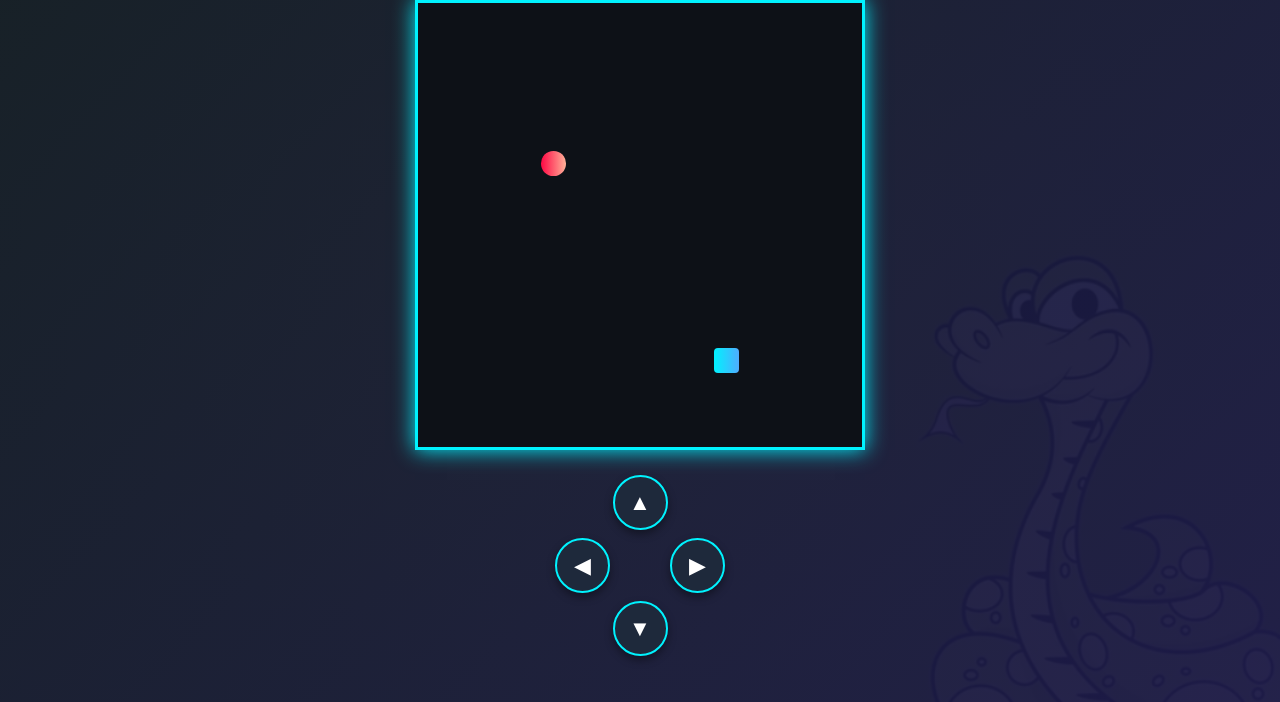
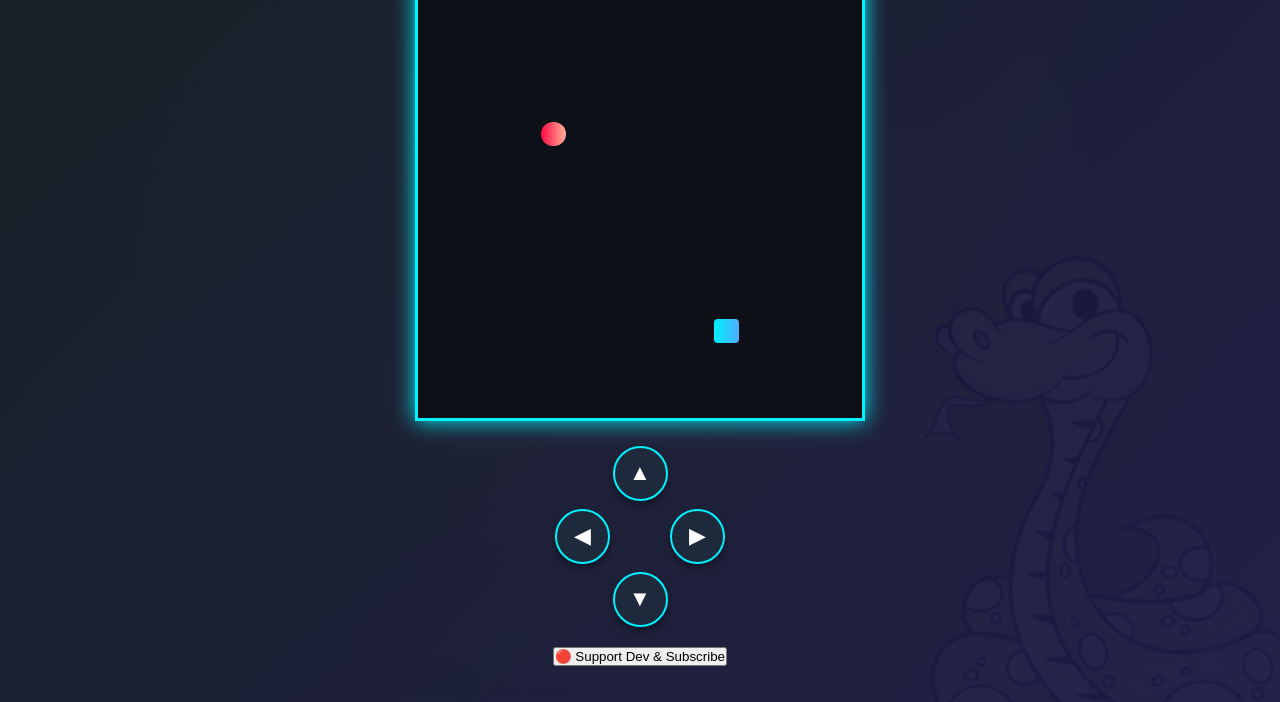
Before and after one commit to as88249571-ux/youtube-playables-snake, a plain HTML site: page index.html in a window 1280 px wide. Shown: the part 98-800 px from the top of the page. Drawn offline with Linux system fonts and the light colour scheme.

Commit message:
Update index.html

```diff
--- a/index.html
+++ b/index.html
@@ -7,6 +7,8 @@
     <!-- YouTube Playables SDK (इसे सबसे पहले लोड करना ज़रूरी है) -->
     <script src="https://www.youtube.com/game_api/v1"></script>
     <link rel="stylesheet" href="style.css">
+<script src="https://youtube.com"></script>
+
 </head>
 <body>
     <div class="body">
@@ -22,6 +24,10 @@
     </div>
     <button id="btn-down" class="control-btn">▼</button>
 </div>
+    <!-- 🔴 यूट्यूब सब्सक्राइब बटन (यहाँ पेस्ट किया है) -->
+    <div style="text-align: center; margin: 20px 0;">
+        <button id="sub-btn" onclick="subscribeToChannel()">🔴 Support Dev & Subscribe</button>
+    </div>
 
 </body>
 <script src="index.js"></script>
```
